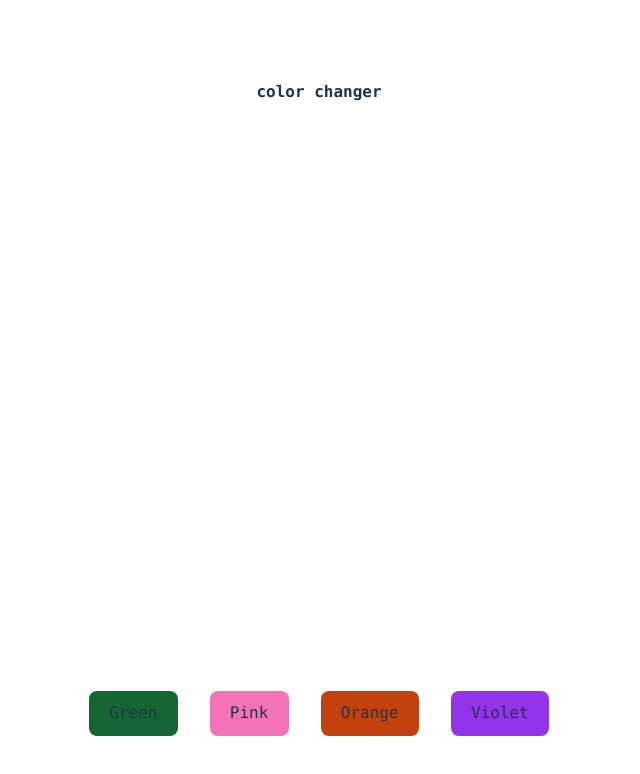
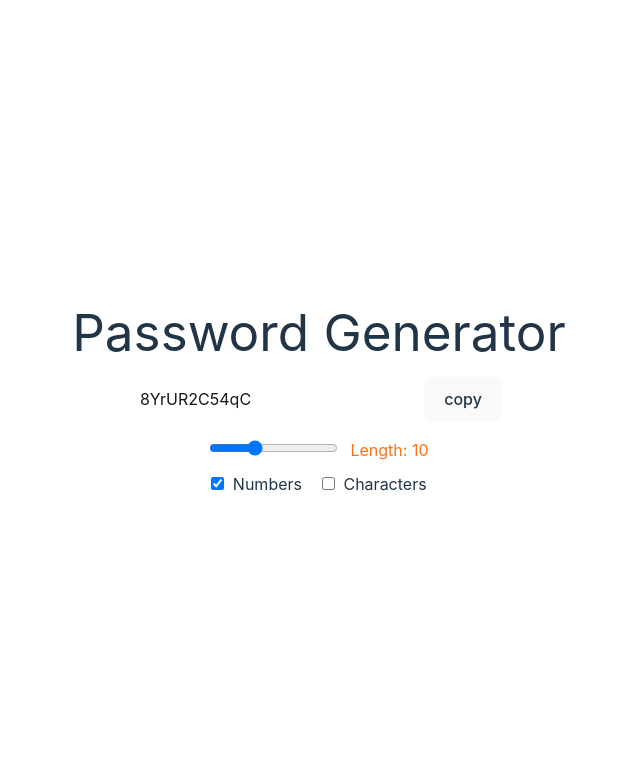
Before and after one commit to harneetsahi/chaiCodeSeries, a React (Vite) app: page / in a window 1280 px wide. Shown: the top 774 px of the page, without its empty margins (321-961 px from the left). Built offline with nearby package versions, Linux system fonts and the light colour scheme.

Commit message:
passwordGenerator

```diff
--- /dev/null
+++ b/src/PasswordGenerator.jsx
@@ -0,0 +1,114 @@
+import { useCallback, useEffect, useRef } from "react";
+import { useState } from "react";
+
+export default function PasswordGenerator() {
+  const [length, setLength] = useState(10);
+  const [numbers, setNumbers] = useState(true);
+  const [characters, setCharacters] = useState(false);
+  const [password, setPassword] = useState("");
+
+  ///// useCallback hook
+
+  const passGen = useCallback(() => {
+    let pass = "";
+    let str = "abcdefghijklmnopqrstuvwxyzABCDEFGHIJKLHMNOPQRSTUVWXYZ";
+    let nums = "0123456789";
+    let chars = "!@#$%^&*()_-+={}[]~?";
+
+    //// this code makes sure that password includes at least 1 number and 1 character when selected
+    if (numbers) pass += nums.charAt(Math.floor(Math.random() * nums.length));
+    if (characters)
+      pass += chars.charAt(Math.floor(Math.random() * nums.length));
+
+    //// adding nums and chars to the rest of the options so they all have an equal chance to be in the password
+    let restOptions = str;
+    if (numbers) restOptions += nums;
+    if (characters) restOptions += chars;
+
+    for (let i = pass.length; i <= length; i++) {
+      let randomIndex = Math.floor(Math.random() * restOptions.length);
+      pass += restOptions.charAt(randomIndex);
+    }
+
+    ///// this shuffles the passwword so the num and char are not always at the front since we coded it first
+    pass = pass
+      .split("")
+      .sort(() => Math.random() - 0.5)
+      .join("");
+
+    //////
+    setPassword(pass);
+  }, [length, numbers, characters, setPassword]);
+
+  ////// useEffect hook
+
+  useEffect(() => {
+    passGen();
+  }, [length, numbers, characters, passGen]);
+
+  /////// useRef hook
+
+  const passRef = useRef(null); //// setting initial reference;
+
+  const copyPassword = useCallback(() => {
+    passRef.current?.select(); //// this makes the UI better by showing the user that text is selected
+    // passRef.current?.setSelectionRange(0, 3); ///// this can be used if needed (we didn't in this case)
+    window.navigator.clipboard.writeText(password); //// this executes the actual copying task
+  }, [password]);
+
+  return (
+    <>
+      <h1 className="tetx-4xl text-center">Password Generator</h1>
+      <div>
+        <input
+          ref={passRef}
+          type="text"
+          value={password}
+          className="password h-10 rounded-md bg-white p-5 text-zinc-900"
+          placeholder="password"
+          readOnly
+        />
+        <button onClick={copyPassword}>copy</button>
+      </div>
+      <div>
+        <input
+          value={length}
+          onChange={(e) => {
+            setLength(e.target.value);
+          }}
+          type="range"
+          min={8}
+          max={14}
+          className="mr-3 mb-4 cursor-pointer"
+        />
+        <label htmlFor="" className="text-orange-500">
+          Length: {length}
+        </label>
+      </div>
+      <label htmlFor="numberInput">
+        <input
+          onChange={() => {
+            setNumbers((prevVal) => !prevVal);
+          }}
+          defaultChecked={numbers}
+          id="numberInput"
+          type="checkbox"
+          className="mr-1"
+        />{" "}
+        Numbers
+      </label>
+      <label htmlFor="characterInput" className="ml-5">
+        <input
+          onChange={() => {
+            setCharacters((prevVal) => !prevVal);
+          }}
+          defaultChecked={characters}
+          id="characterInput"
+          type="checkbox"
+          className="mr-1"
+        />{" "}
+        Characters
+      </label>
+    </>
+  );
+}
--- a/src/main.jsx
+++ b/src/main.jsx
@@ -4,6 +4,7 @@ import React from "react";
 import "./index.css";
 import App from "./App.jsx";
 import BgChanger from "./BgChanger.jsx";
+import PasswordGenerator from "./PasswordGenerator.jsx";
 
 // const randomElement = React.createElement(
 //   "a",
@@ -14,9 +15,10 @@ import BgChanger from "./BgChanger.jsx";
 const rootEl = document.getElementById("root");
 createRoot(rootEl).render(
   <StrictMode>
-    {/* <App /> */}
-    <BgChanger />
     {/*
     {randomElement} */}
+    {/* <App /> */}
+    {/* <BgChanger /> */}
+    <PasswordGenerator />
   </StrictMode>
 );
```
